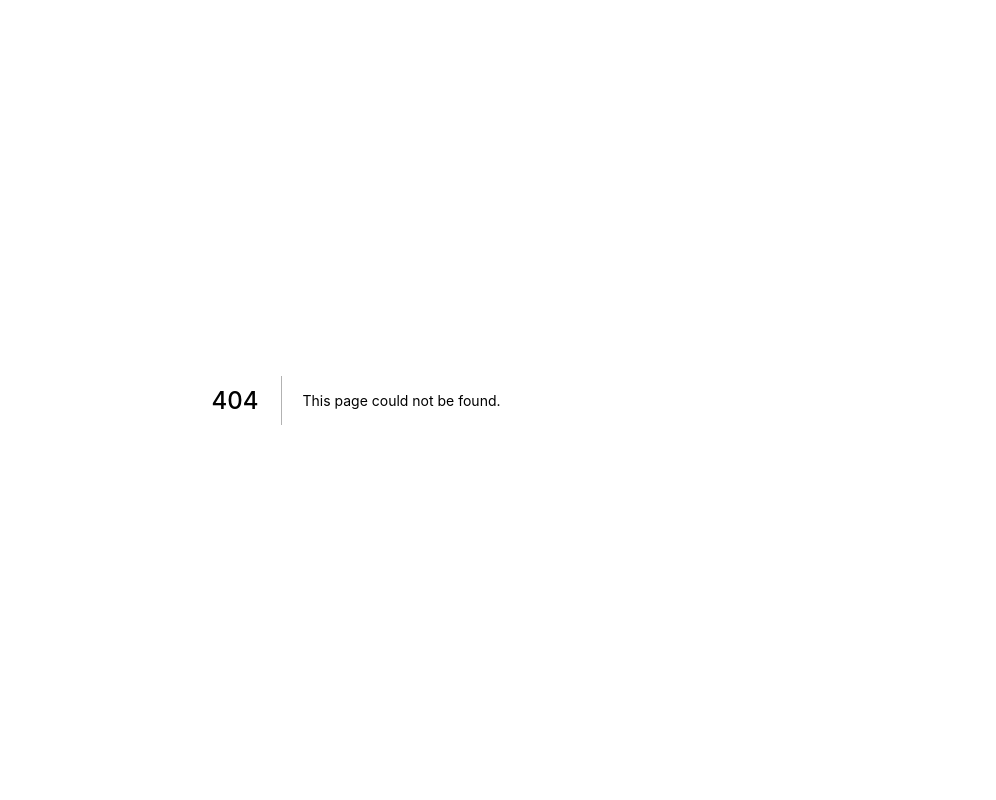
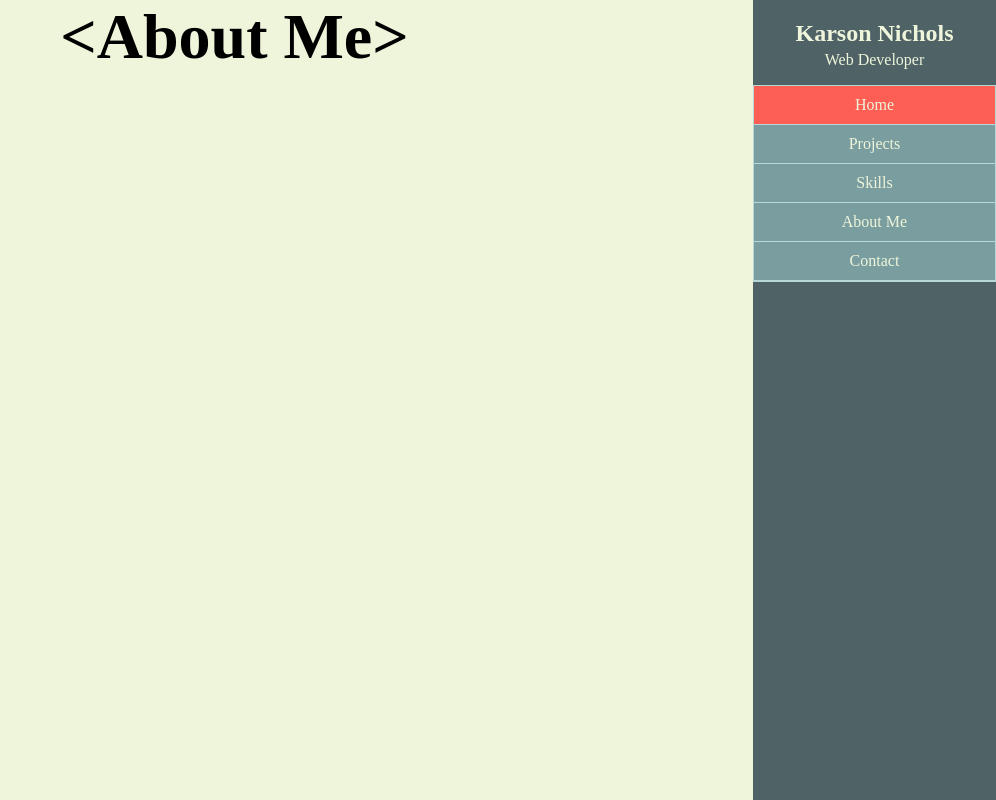
Before and after one commit to nicholsk18/portfolio, a Next.js app: page /About in a window 1280 px wide. Before the commit this address had no page. Shown: the whole page, without its empty margins (284-1280 px from the left). Built offline with nearby package versions, Linux system fonts and the light colour scheme.

Commit message:
added template for all the pages

```diff
--- a/src/components/nav.jsx
+++ b/src/components/nav.jsx
@@ -23,15 +23,15 @@ const Nav = () => {
           <a className={nav_link}>Projects</a>
         </Link>
 
-        <Link href="/skills">
+        <Link href="/Skills">
           <a className={nav_link}>Skills</a>
         </Link>
 
-        <Link href="/about">
+        <Link href="/About">
           <a className={nav_link}>About Me</a>
         </Link>
 
-        <Link href="/contact">
+        <Link href="/Contact">
           <a className={nav_link}>Contact</a>
         </Link>
       </div>
--- /dev/null
+++ b/src/pages/About.jsx
@@ -0,0 +1,16 @@
+import Head from 'next/head'
+import Layout from '../components/Layout'
+import PageHeader from '../components/PageHeader'
+
+const About = () => {
+  return (
+    <Layout>
+      <Head>
+        <title>About Karson | Karson Nichols</title>
+      </Head>
+      <PageHeader text="About Me" />
+    </Layout>
+  )
+}
+
+export default About
```
Also changed, not shown: src/pages/Contact.jsx (added, +16 -0 lines), src/pages/Skills.jsx (added, +16 -0 lines).
